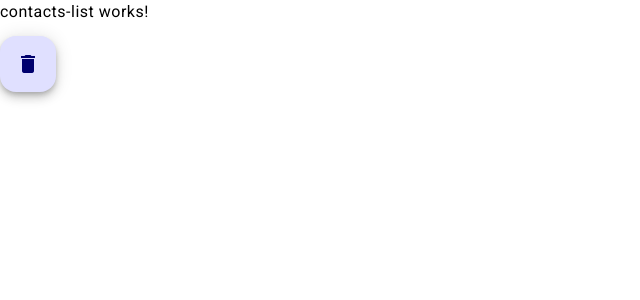
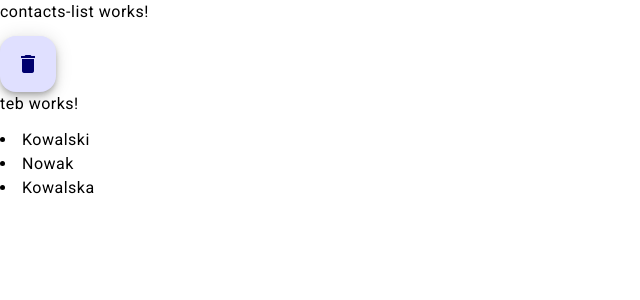
Before and after one commit to cymbalini/app-ang, an Angular app: page / in a window 1280 px wide. Shown: the top 300 px of the page, without its empty margins (0-640 px from the left). Built offline with nearby package versions, Linux system fonts and the light colour scheme.

Commit message:
zrobiona

```diff
--- a/src/app/app.component.html
+++ b/src/app/app.component.html
@@ -1 +1,2 @@
 <app-contacts-list></app-contacts-list>
+<app-teb></app-teb>
--- a/src/app/contacts/contacts.module.ts
+++ b/src/app/contacts/contacts.module.ts
@@ -12,8 +12,7 @@ import { MatIconModule } from '@angular/material/icon';
   imports: [
     CommonModule,
     MatButtonModule,
-    MatIconModule
-
+    MatIconModule,
   ],
   exports: [
     ContactsListComponent
--- /dev/null
+++ b/src/app/kartkowka/teb/teb.component.html
@@ -0,0 +1,4 @@
+<p>teb works!</p>
+<li *ngFor="let item of data">
+    {{ item.surname }}
+  </li>
--- /dev/null
+++ b/src/app/kartkowka/teb/teb.component.ts
@@ -0,0 +1,12 @@
+import { Component } from '@angular/core';
+import { contactsData } from '../../data/contacts-data';
+import { ContactModel } from '../../models/contact-model';
+
+@Component({
+  selector: 'app-teb',
+  templateUrl: './teb.component.html',
+  styleUrl: './teb.component.scss'
+})
+export class TebComponent {
+  data: ContactModel[] = contactsData;
+}
```
Also changed, not shown: src/app/app.module.ts (+5 -2 lines), src/app/kartkowka/kartkowka.module.ts (added, +15 -0 lines), src/app/kartkowka/teb/teb.component.scss (added).
